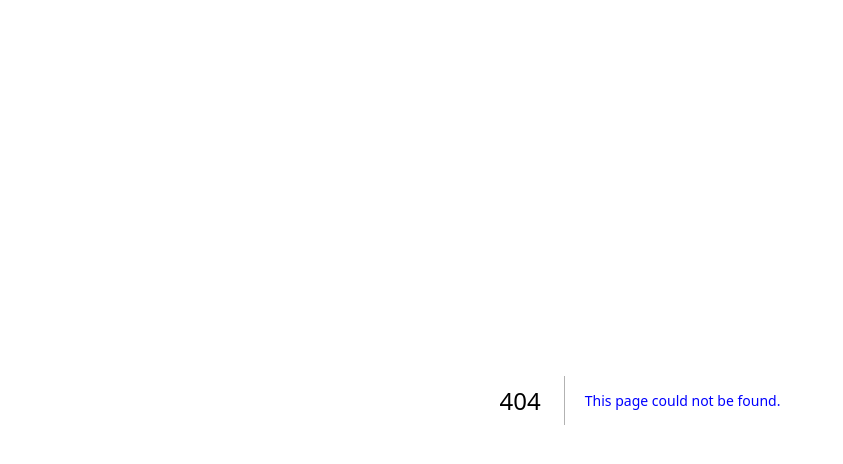
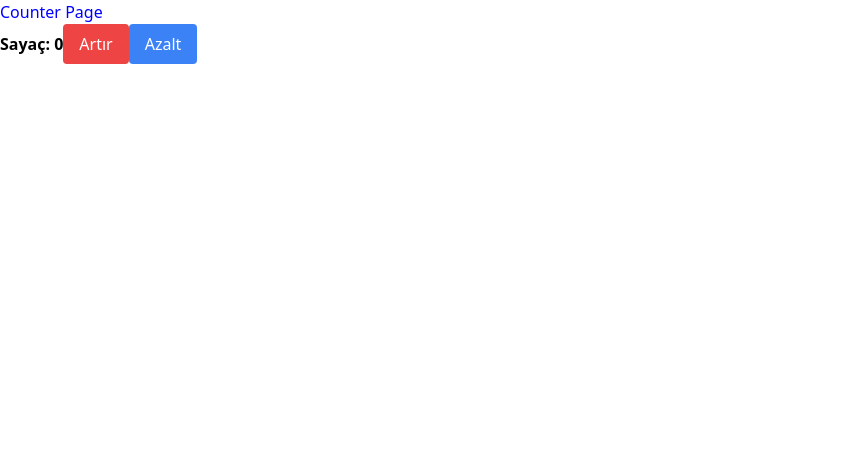
Before and after one commit to Ucuncu-Bin-Yil-Akademi/redux-nextjs-fundamentals, a Next.js app: page /counter in a window 1280 px wide. Before the commit this address had no page. Shown: the top 464 px of the page, without its empty margins (0-843 px from the left). Built offline with nearby package versions, Linux system fonts and the light colour scheme.

Commit message:
props drilling

```diff
--- /dev/null
+++ b/pages/counter/index.jsx
@@ -0,0 +1,40 @@
+import { useState, useEffect } from "react";
+
+export default function Counter() {
+  const [counter, setCounter] = useState(0);
+
+  useEffect(() => {
+    alert("Sayfa yüklendi");
+  }, []);
+
+  useEffect(() => {
+    alert("Counter değişti");
+  }, [counter]);
+
+  function arttir() {
+    setCounter(counter + 1);
+  }
+  return (
+    <>
+      <h2>Counter Page</h2>
+      <b>Sayaç: {counter}</b>
+      <button
+        className="bg-red-500 text-white px-4 py-2 rounded"
+        onClick={() => {
+          arttir();
+        }}
+      >
+        Artır
+      </button>
+
+      <button
+        className="bg-blue-500 text-white px-4 py-2 rounded"
+        onClick={() => {
+          setCounter(counter - 1);
+        }}
+      >
+        Azalt
+      </button>
+    </>
+  );
+}
```
Also changed, not shown: 1 other file (tests, documents, lock files or other folders).
